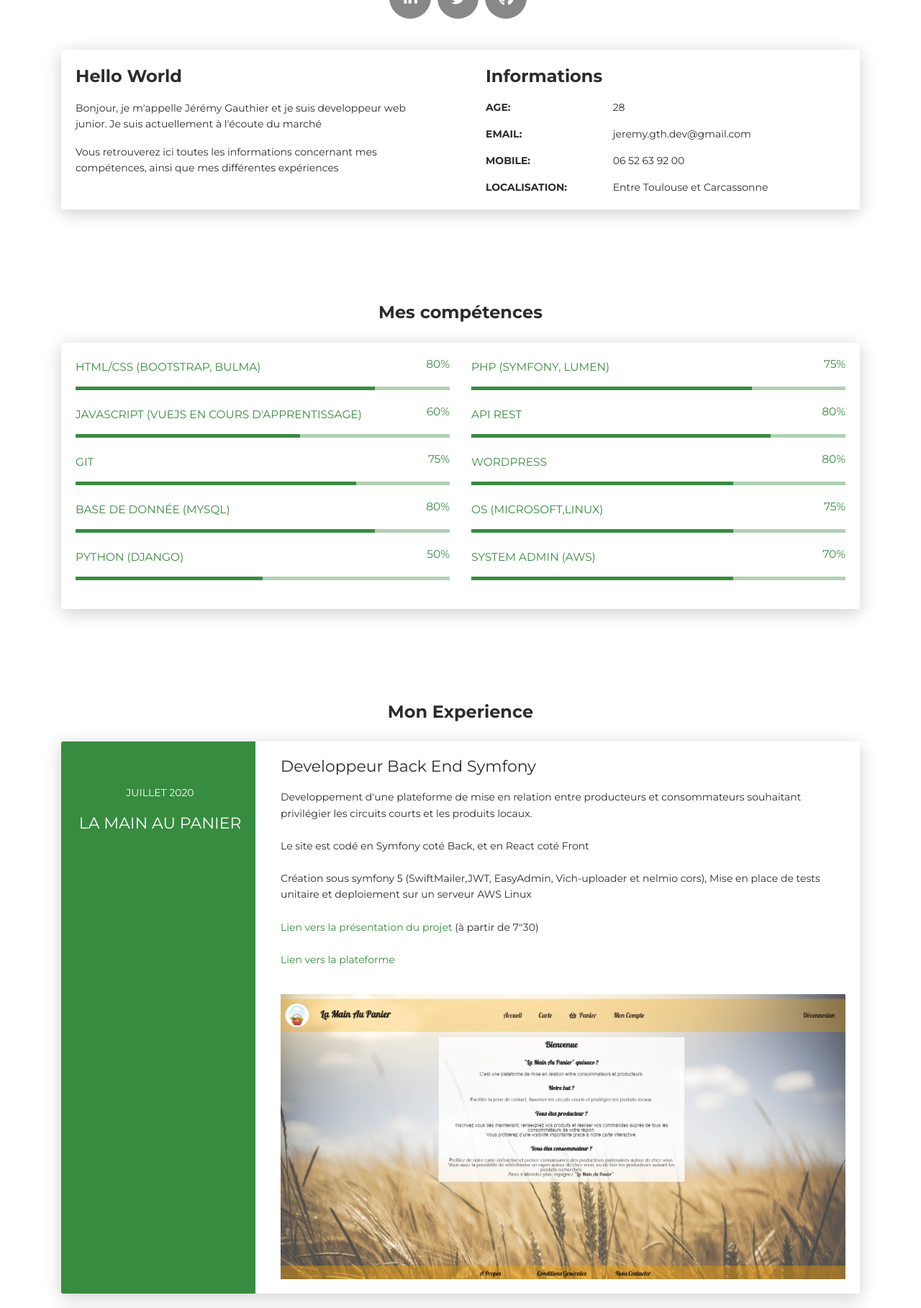
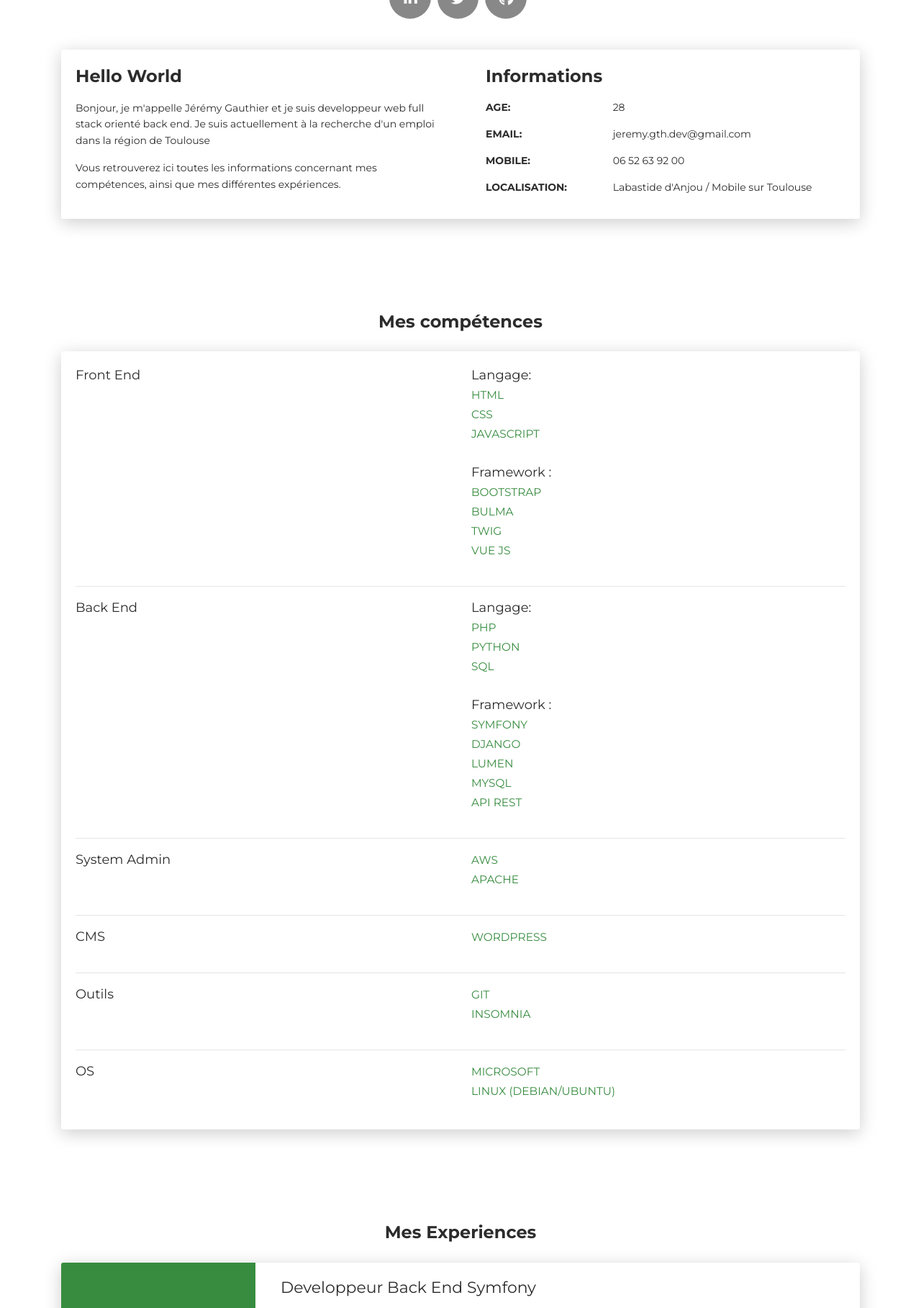
Before and after one commit to jeremy-gauthier/cv, a PHP site: page / in a window 1280 px wide. Shown: the part 551-2368 px from the top of the page at 72% size. Run offline with PHP 8.4, Linux system fonts and the light colour scheme; some libraries are stand-ins or nearby versions.

Commit message:
Add and delete pictures

```diff
--- a/index.php
+++ b/index.php
@@ -38,12 +38,12 @@
 <div class="profile-page">
   <div class="wrapper">
     <div class="page-header page-header-small" filter-color="green">
-      <div class="page-header-image" data-parallax="true" style="background-image: url('images/cc-bg-1.jpg');"></div>
+      <div class="page-header-image" data-parallax="true" style="background-image: url('https://cdn.futura-sciences.com/buildsv6/images/wide1920/a/0/a/a0a74adca1_50147933_developpeur-web1.jpg');"></div>
       <div class="container">
         <div class="content-center">
           <div class="cc-profile-image"><a href="#"><img src="images/jim.jpg" alt="photo de profil"/></a></div>
           <div class="h2 title">Jérémy Gauthier</div>
-          <p class="category text-white">Web Developpeur</p><a class="btn btn-primary smooth-scroll mr-2" href="#contact" data-aos="zoom-in" data-aos-anchor="data-aos-anchor">Me contacter</a><a class="btn btn-primary" href="images/CV-jeremy.pdf" data-aos="zoom-in" data-aos-anchor="data-aos-anchor"download>Télécharger</a>
+          <p class="category text-white">Developpeur Web</p><a class="btn btn-primary smooth-scroll mr-2" href="#contact" data-aos="zoom-in" data-aos-anchor="data-aos-anchor">Me contacter</a><a class="btn btn-primary" href="images/CV-jeremy.pdf" data-aos="zoom-in" data-aos-anchor="data-aos-anchor"download>Télécharger</a>
         </div>
       </div>
       <div class="section">
@@ -61,8 +61,8 @@
         <div class="col-lg-6 col-md-12">
           <div class="card-body">
             <div class="h4 mt-0 title">Hello World</div>
-            <p>Bonjour, je m'appelle Jérémy Gauthier et je suis developpeur web junior. Je suis actuellement à l'écoute du marché</p>
-            <p>Vous retrouverez ici toutes les informations concernant mes compétences, ainsi que mes différentes expériences</p>
+            <p>Bonjour, je m'appelle Jérémy Gauthier et je suis developpeur web full stack orienté back end. Je suis actuellement à la recherche d'un emploi dans la région de Toulouse</p>
+            <p>Vous retrouverez ici toutes les informations concernant mes compétences, ainsi que mes différentes expériences.</p>
           </div>
         </div>
         <div class="col-lg-6 col-md-12">
@@ -82,7 +82,7 @@
             </div>
             <div class="row mt-3">
               <div class="col-sm-4"><strong class="text-uppercase">Localisation:</strong></div>
-              <div class="col-sm-8">Entre Toulouse et Carcassonne</div>
+              <div class="col-sm-8">Labastide d'Anjou / Mobile sur Toulouse</div>
             </div>
           </div>
         </div>
@@ -96,102 +96,66 @@
     <div class="card" data-aos="fade-up" data-aos-anchor-placement="top-bottom">
       <div class="card-body">
         <div class="row">
-          <div class="col-md-6">
-            <div class="progress-container progress-primary"><span class="progress-badge">HTML/CSS (Bootstrap, Bulma)</span>
-              <div class="progress">
-                <div class="progress-bar progress-bar-primary" data-aos="progress-full" data-aos-offset="10" data-aos-duration="2000" role="progressbar" aria-valuenow="60" aria-valuemin="0" aria-valuemax="100" style="width: 80%;"></div><span class="progress-value">80%</span>
-              </div>
-            </div>
+        <div class="col-md-6">
+            <div class="progress-container progress-primary">Front End</div>
           </div>
           <div class="col-md-6">
-            <div class="progress-container progress-primary"><span class="progress-badge">PHP (Symfony, Lumen)</span>
-              <div class="progress">
-                <div class="progress-bar progress-bar-primary" data-aos="progress-full" data-aos-offset="10" data-aos-duration="2000" role="progressbar" aria-valuenow="60" aria-valuemin="0" aria-valuemax="100" style="width: 75%;"></div><span class="progress-value">75%</span>
-              </div>
+            <div class="progress-container progress-primary">Langage:<span class="progress-badge"> <br>HTML<br>CSS<br>Javascript</span><br><br>Framework :<br><span class="progress-badge">Bootstrap<br>Bulma<br>Twig<br>Vue Js
             </div>
           </div>
         </div>
+        <hr>
         <div class="row">
-          <div class="col-md-6">
-            <div class="progress-container progress-primary"><span class="progress-badge">JavaScript (VueJS en cours d'apprentissage)</span>
-              <div class="progress">
-                <div class="progress-bar progress-bar-primary" data-aos="progress-full" data-aos-offset="10" data-aos-duration="2000" role="progressbar" aria-valuenow="60" aria-valuemin="0" aria-valuemax="100" style="width: 60%;"></div><span class="progress-value">60%</span>
-              </div>
-            </div>
+        <div class="col-md-6">
+            <div class="progress-container progress-primary">Back End</div>
           </div>
           <div class="col-md-6">
-            <div class="progress-container progress-primary"><span class="progress-badge">API REST</span>
-              <div class="progress">
-                <div class="progress-bar progress-bar-primary" data-aos="progress-full" data-aos-offset="10" data-aos-duration="2000" role="progressbar" aria-valuenow="60" aria-valuemin="0" aria-valuemax="100" style="width: 80%;"></div><span class="progress-value">80%</span>
-              </div>
+          <div class="progress-container progress-primary">Langage:<span class="progress-badge"> <br>PHP<br>Python<br>SQL</span><br><br>Framework :<br><span class="progress-badge">Symfony<br>Django<br>Lumen<br>MySQL<br>API REST
             </div>
           </div>
         </div>
+        <hr>
         <div class="row">
-          <div class="col-md-6">
-            <div class="progress-container progress-primary"><span class="progress-badge">GIT</span>
-              <div class="progress">
-                <div class="progress-bar progress-bar-primary" data-aos="progress-full" data-aos-offset="10" data-aos-duration="2000" role="progressbar" aria-valuenow="60" aria-valuemin="0" aria-valuemax="100" style="width: 75%;"></div><span class="progress-value">75%</span>
-              </div>
-            </div>
+        <div class="col-md-6">
+            <div class="progress-container progress-primary">System Admin</div>
           </div>
           <div class="col-md-6">
-            <div class="progress-container progress-primary"><span class="progress-badge">Wordpress</span>
-              <div class="progress">
-                <div class="progress-bar progress-bar-primary" data-aos="progress-full" data-aos-offset="10" data-aos-duration="2000" role="progressbar" aria-valuenow="60" aria-valuemin="0" aria-valuemax="100" style="width: 70%;"></div><span class="progress-value">80%</span>
-              </div>
-            </div>
+          <div class="progress-container progress-primary"><span class="progress-badge">AWS<br>Apache</div>
           </div>
         </div>
-
-
-
-
+        <hr>
         <div class="row">
-          <div class="col-md-6">
-            <div class="progress-container progress-primary"><span class="progress-badge">Base de donnée (MYSQL)</span>
-              <div class="progress">
-                <div class="progress-bar progress-bar-primary" data-aos="progress-full" data-aos-offset="10" data-aos-duration="2000" role="progressbar" aria-valuenow="60" aria-valuemin="0" aria-valuemax="100" style="width: 80%;"></div><span class="progress-value">80%</span>
-              </div>
-            </div>
+        <div class="col-md-6">
+            <div class="progress-container progress-primary">CMS</div>
           </div>
           <div class="col-md-6">
-            <div class="progress-container progress-primary"><span class="progress-badge">OS (Microsoft,Linux)</span>
-              <div class="progress">
-                <div class="progress-bar progress-bar-primary" data-aos="progress-full" data-aos-offset="10" data-aos-duration="2000" role="progressbar" aria-valuenow="60" aria-valuemin="0" aria-valuemax="75" style="width: 70%;"></div><span class="progress-value">75%</span>
-              </div>
-            </div>
+          <div class="progress-container progress-primary"><span class="progress-badge"> Wordpress</div>
           </div>
         </div>
-
-
-
+        <hr>
         <div class="row">
-          <div class="col-md-6">
-            <div class="progress-container progress-primary"><span class="progress-badge">Python (Django)</span>
-              <div class="progress">
-                <div class="progress-bar progress-bar-primary" data-aos="progress-full" data-aos-offset="10" data-aos-duration="2000" role="progressbar" aria-valuenow="60" aria-valuemin="0" aria-valuemax="100" style="width: 50%;"></div><span class="progress-value">50%</span>
-              </div>
-            </div>
+        <div class="col-md-6">
+            <div class="progress-container progress-primary">Outils</div>
           </div>
           <div class="col-md-6">
-            <div class="progress-container progress-primary"><span class="progress-badge">System Admin (AWS)</span>
-              <div class="progress">
-                <div class="progress-bar progress-bar-primary" data-aos="progress-full" data-aos-offset="10" data-aos-duration="2000" role="progressbar" aria-valuenow="60" aria-valuemin="0" aria-valuemax="75" style="width: 70%;"></div><span class="progress-value">70%</span>
-              </div>
-            </div>
+          <div class="progress-container progress-primary"><span class="progress-badge">GIT<br>Insomnia<br></div>
           </div>
         </div>
-
-
-
-
+        <hr>
+        <div class="row">
+        <div class="col-md-6">
+            <div class="progress-container progress-primary">OS</div>
+          </div>
+          <div class="col-md-6">
+          <div class="progress-container progress-primary"><span class="progress-badge">Microsoft<br>Linux (Debian/Ubuntu)</div>
+          </div>
+        </div>
     </div>
   </div>
 </div>
 <div class="section" id="experience">
   <div class="container cc-experience">
-    <div class="h4 text-center mb-4 title">Mon Experience</div>
+    <div class="h4 text-center mb-4 title">Mes Experiences</div>
     <div class="card">
       <div class="row">
         <div class="col-md-3 bg-primary" data-aos="fade-right" data-aos-offset="50" data-aos-duration="500">
@@ -203,7 +167,7 @@
         <div class="col-md-9" data-aos="fade-left" data-aos-offset="50" data-aos-duration="500">
           <div class="card-body">
             <div class="h5">Developpeur Back End Symfony</div>
-            <p>Developpement d'une plateforme de mise en relation entre producteurs et consommateurs souhaitant privilégier les circuits courts et les produits locaux. <br><br>Le site est codé en Symfony coté Back, et en React coté Front <br><br> Création sous symfony 5 (SwiftMailer,JWT, EasyAdmin, Vich-uploader et nelmio cors), Mise en place de tests unitaire et deploiement sur un serveur AWS Linux
+            <p>Developpement d'une plateforme de mise en relation entre producteurs et consommateurs souhaitant privilégier les circuits courts et les produits locaux. <br><br>Le site est codé en Symfony coté Back, et en React coté Front.
             <br><br> <a href="https://www.youtube.com/watch?v=sSp3eACAeU0&t=1941s">Lien vers la présentation du projet</a> (à partir de 7"30)
             <br><br>
             <a href="http://3.94.211.25/">Lien vers la plateforme</a>
@@ -225,7 +189,7 @@
         <div class="col-md-9" data-aos="fade-left" data-aos-offset="50" data-aos-duration="500">
           <div class="card-body">
             <div class="h5">Elodie Ferrier - Aide à domicile</div>
-            <p>Création du site vitrine <a href="http://elodie-aad.fr">Elodie-AAD</a> pour une entreprise de prestation de service sur Castelnaudary <br><br>Création du site vitrine avec Wordpress, Ajout de la fonction contact avec Contact Form</p>
+            <p>Création du site vitrine <a href="http://elodie-aad.fr">Elodie-AAD</a> pour une entreprise de prestation de service sur Castelnaudary</p>
             <img src="images/elodie.png" alt="">
           </div>
         </div>
@@ -241,8 +205,8 @@
         </div>
         <div class="col-md-9" data-aos="fade-left" data-aos-offset="50" data-aos-duration="500">
           <div class="card-body">
-            <div class="h5">Médiatheque en Symfony</div>
-            <p>Projet personnel de médiateque codé avec Symfony 5<br> Mise en place des vues avec TWIG <br>
+            <div class="h5">Mediatheque en Symfony</div>
+            <p>Proje personnel de médiateque codé avec Symfony<br><br>
             <a href="https://github.com/jeremy-gauthier/Mediatek">Lien Github</a></p>
             <img src="images/media.png" alt="">
           </div>
@@ -270,8 +234,8 @@
           <br>
           Socle Développement Web (448 heures sur 13 semaines) :
           HTML, CSS ( Bootstrap, Bulma ), JavaScript, PHP ( Lumen, Symfony ), mySQL , architecture MVC, méthode agile, hébergement web.<br><br>
-Spécialisation sur Symfony (140 heures sur 4 semaines)<br><br>
-Réalisation d’un projet (4 semaines)
+          Spécialisation sur Symfony (140 heures sur 4 semaines)<br><br>
+          Réalisation d’un projet (4 semaines)
 <br><br><a href="https://oclock.io/formations/developpeur-web">Lien vers la formation</a></p>
           </div>
         </div>
@@ -281,10 +245,10 @@ Réalisation d’un projet (4 semaines)
       <div class="row">
         <div class="col-md-3 bg-primary" data-aos="fade-right" data-aos-offset="50" data-aos-duration="500">
           <div class="card-body cc-education-header">
-          <p>2014 - 2016</p>
+          <p>2012 - 2014</p>
             <div class="h5">Bachelor</div>
             <div class="h5">Marketing Vente</div>
-            <p class="category">ISTEF Toulouse</p>
+            <p>ISTEF Toulouse</p>
           </div>
         </div>
         <div class="col-md-9" data-aos="fade-left" data-aos-offset="50" data-aos-duration="500">
@@ -299,10 +263,10 @@ Réalisation d’un projet (4 semaines)
       <div class="row">
         <div class="col-md-3 bg-primary" data-aos="fade-right" data-aos-offset="50" data-aos-duration="500">
           <div class="card-body cc-education-header">
-            <p>2012 - 2014</p>
+            <p>2014 - 2016</p>
             <div class="h5">BTS</div>
-            <div class="h5">Management des Unités Commerciales</div>
-            <p class="category">IDRAC Montpellier</p>
+            <div class="h5">Management des Unitées Commerciales</div>
+            <p>IDRAC Montpellier</p>
           </div>
         </div>
         <div class="col-md-9" data-aos="fade-left" data-aos-offset="50" data-aos-duration="500">
@@ -353,7 +317,7 @@ Réalisation d’un projet (4 semaines)
       <div class="container text-center"><a class="cc-github btn btn-link" href="https://github.com/jeremy-gauthier"><i class="fa fa-github fa-2x " aria-hidden="true"></i></a><a class="cc-twitter btn btn-link " href="https://twitter.com/jimd3v"><i class="fa fa-twitter fa-2x " aria-hidden="true"></i></a><a class="cc-linkedin btn btn-link" href="https://www.linkedin.com/in/jeremygauthier11/"><i class="fa fa-linkedin fa-2x " aria-hidden="true"></i></a></div>
       <div class="h4 title text-center">Jérémy Gauthier</div>
       <div class="text-center text-muted">
-        <p>&copy; Jérémy Gauthier. All rights reserved</p>
+        <p>&copy; Jérémy Gauthier 2020. All rights reserved</p>
       </div>
     </footer>
     <script src="js/core/jquery.3.2.1.min.js"></script>
```
Also changed, not shown: images/cc-bg-1.jpg (deleted), images/creative-cv-screenshot.png (deleted), images/graphic-design-1.jpg (deleted), images/graphic-design-2.jpg (deleted), images/graphic-design-3.jpg (deleted), images/graphic-design-4.jpg (deleted), images/jim.png (deleted), images/program-1.png (deleted), images/project-1.png (deleted), images/project-3.png (deleted), images/project-4.jpg (deleted), images/reference-image-2.png (deleted), images/reference-image-3.png (deleted), 1 other file.
